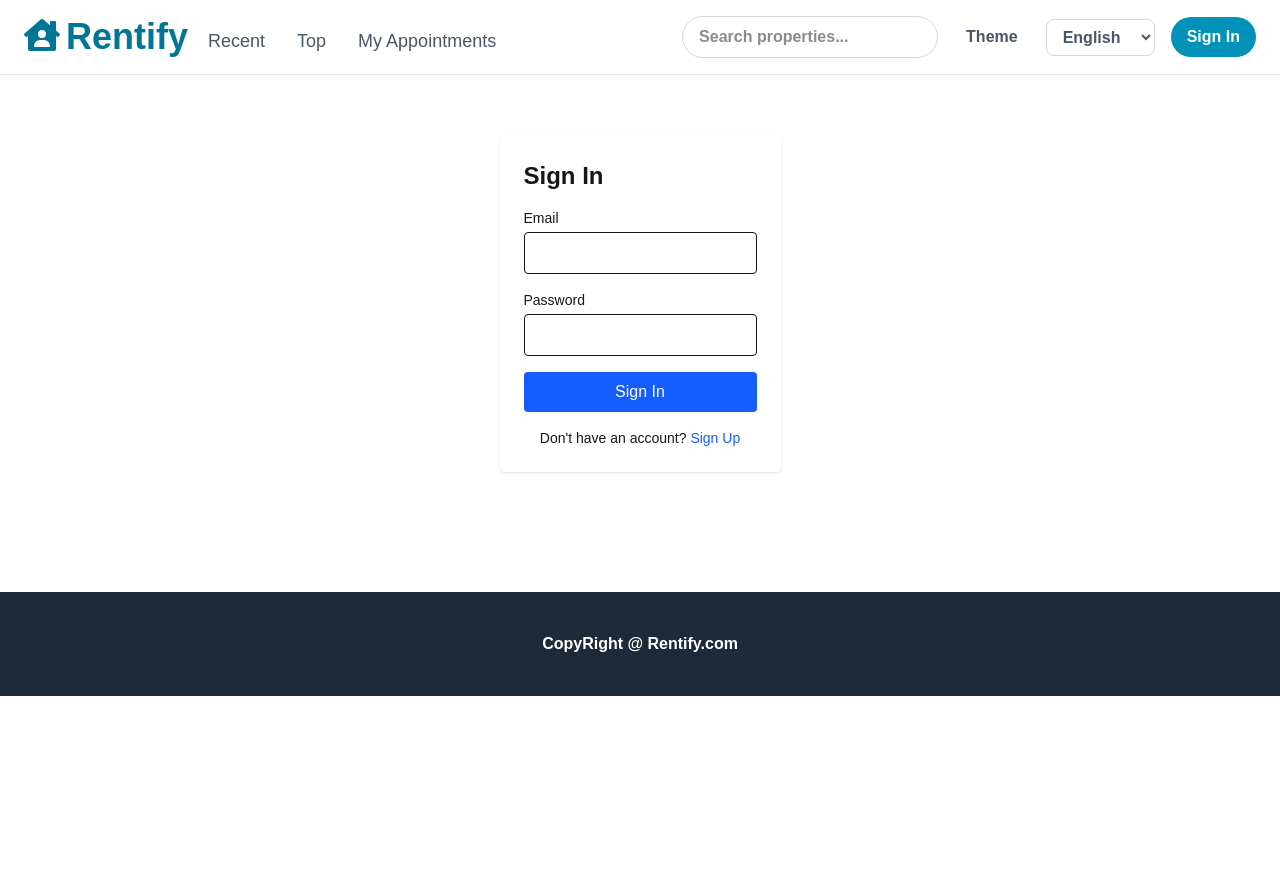
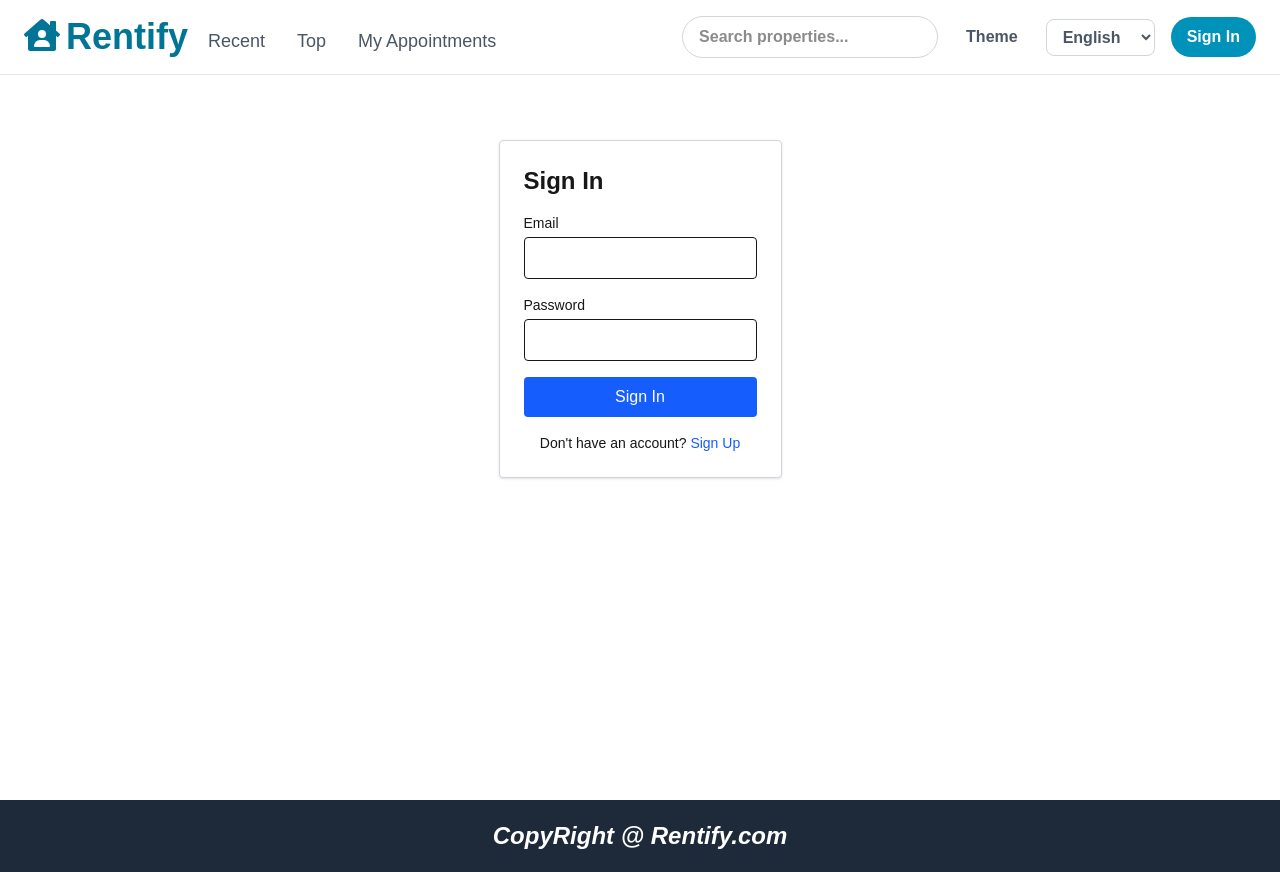
Before and after one commit to sakthivels87/rentify.com, a Next.js app: page /signin in a window 1280 px wide. Before the commit the page ends 800 px from the top, so only its background shows below. Built offline with nearby package versions, Linux system fonts and the light colour scheme.

Commit message:
footer updates

```diff
--- a/src/app/layout.jsx
+++ b/src/app/layout.jsx
@@ -5,19 +5,20 @@ import Providers from "../components/Providers";
 export default function RootLayout({ children }) {
   return (
     <html lang="en">
-      <body className="bg-cyan-400">
+      <body className="bg-cyan-400 min-h-screen">
         <Providers>
-          <div className="max-w-screen overflow-x-hidden w-full 2xl:max-w-7xl mx-auto">
+          <div className="flex flex-col min-h-screen max-w-screen overflow-x-hidden w-full 2xl:max-w-7xl mx-auto">
             <header className="fixed top-0 left-0 w-full z-50 flex items-center bg-white border-b border-black/10 dark:border-white/10">
               <NavBar />
             </header>
-            <main className="py-4 pt-18 flex flex-col flex-grow">
+
+            {/* Add padding-top equal to header height */}
+            <main className="flex-grow pt-20 py-4 flex flex-col">
               {children}
             </main>
-            <footer className="bg-gray-800 text-white border-t-blue-600 mt-10">
-              <Footer />
-            </footer>
           </div>
+
+          <Footer />
         </Providers>
       </body>
     </html>
--- a/src/app/signin/page.jsx
+++ b/src/app/signin/page.jsx
@@ -34,14 +34,17 @@ export default function SignInPage() {
   };
 
   return (
-    <div className="max-w-md mx-auto my-16 p-6 bg-white rounded shadow">
+    <div className="max-w-xl mx-auto my-15 p-6 bg-white border border-gray-300 rounded shadow">
       <h1 className="text-2xl font-bold mb-4">Sign In</h1>
       {error && (
         <div className="bg-red-100 border border-red-400 text-red-700 px-4 py-3 rounded mb-4">
           {error}
         </div>
       )}
-      <form onSubmit={handleSubmit} className="space-y-4">
+      <form
+        onSubmit={handleSubmit}
+        className="space-y-4                          "
+      >
         <div>
           <label htmlFor="email" className="block text-sm">
             Email
--- a/src/components/Footer.jsx
+++ b/src/components/Footer.jsx
@@ -2,15 +2,17 @@ import Link from "next/link";
 
 const Footer = () => {
   return (
-    <div className="container py-10">
-      <div className="flex flex-col space-y-5 md:flex-row justify-center items-center">
-        <Link href={"/"}>
-          <h4 className="font-bold font-italic text-weight-2xl">
-            CopyRight @ Rentify.com
-          </h4>
-        </Link>
+    <footer className="w-full bg-gray-800 text-white">
+      <div className="max-w-7xl mx-auto px-4 py-5">
+        <div className="flex flex-col space-y-5 md:flex-row justify-center items-center">
+          <Link href="/">
+            <h4 className="font-bold italic text-2xl">
+              CopyRight @ Rentify.com
+            </h4>
+          </Link>
+        </div>
       </div>
-    </div>
+    </footer>
   );
 };
 
```
